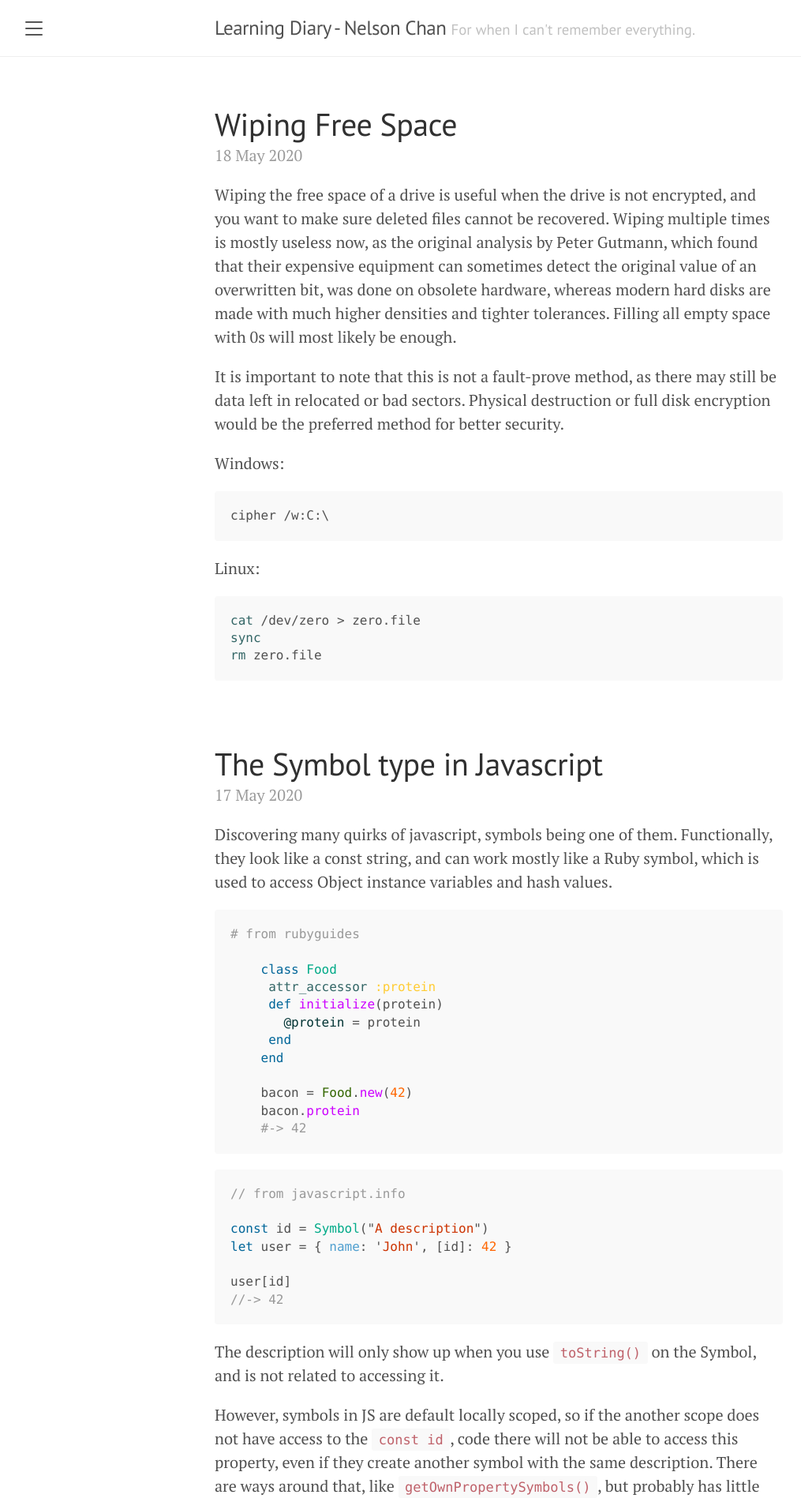
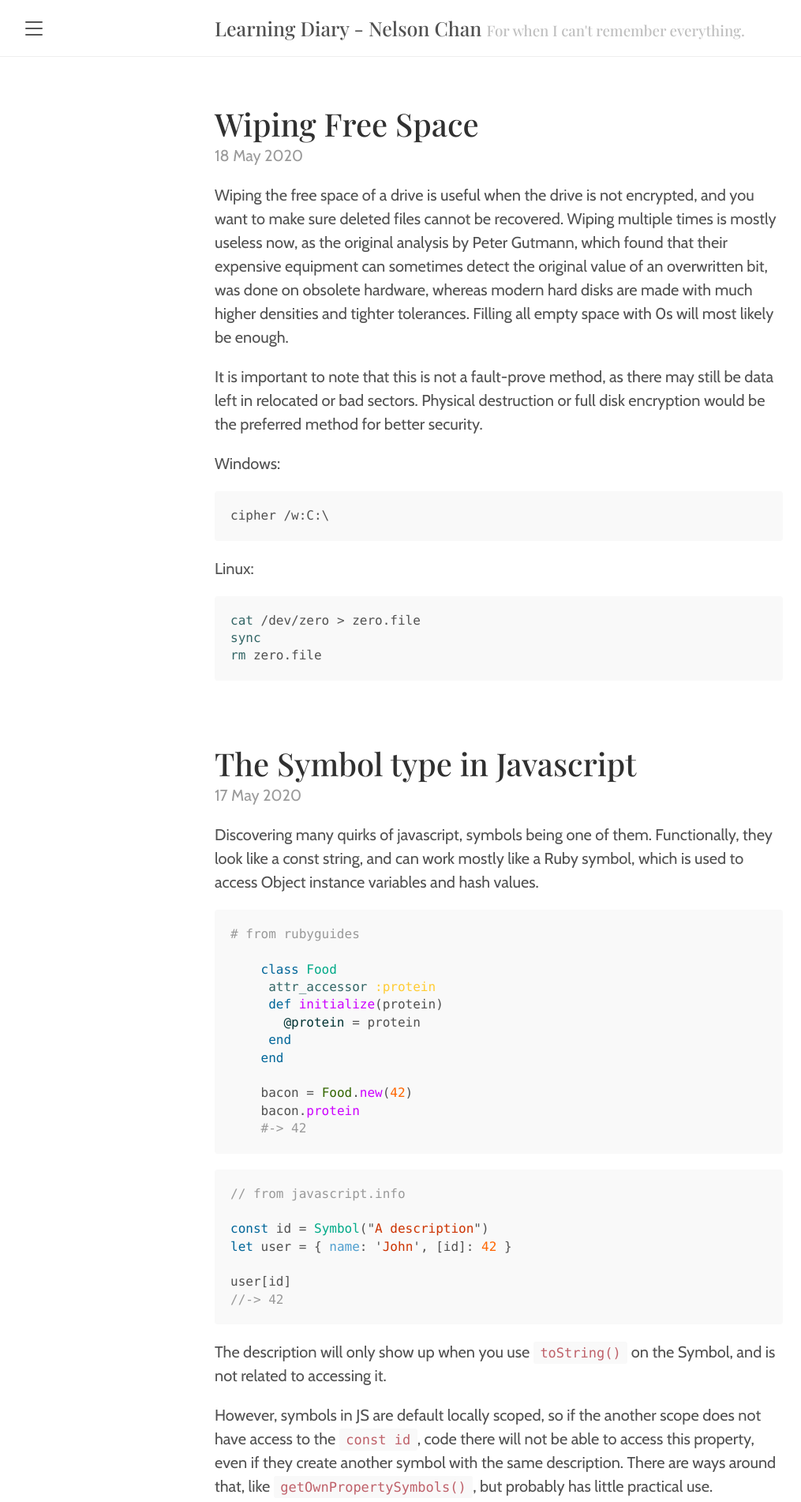
Before and after one commit to chakflying/learning-diary, a Jekyll site: the page built from index.html, in a window 1280 px wide. Shown: the top 1902 px of the page at 79% size, without its empty margins (8-1023 px from the left). Built offline with Jekyll 4.4.1, drawn with Linux system fonts in a browser that asks for light colours; the list of posts is cut into pages by our own code.

Commit message:
Styling changes

```diff
--- a/_includes/head.html
+++ b/_includes/head.html
@@ -19,7 +19,7 @@
   <link rel="stylesheet" href="{{ '/public/css/poole.css' | absolute_url }}">
   <link rel="stylesheet" href="{{ '/public/css/syntax.css' | absolute_url }}">
   <link rel="stylesheet" href="{{ '/public/css/lanyon.css' | absolute_url }}">
-  <link rel="stylesheet" href="https://fonts.googleapis.com/css?family=PT+Serif:400,400italic,700%7CPT+Sans:400">
+  <link href="https://fonts.googleapis.com/css2?family=Cabin&family=Playfair+Display:wght@500&display=swap" rel="stylesheet">
 
   <link rel="shortcut icon" href="{{ '/public/favicon.ico' | absolute_url }}">
 
--- a/public/css/lanyon.css
+++ b/public/css/lanyon.css
@@ -41,14 +41,14 @@ body {
 }
 
 html {
-  font-family: "PT Serif", Georgia, "Times New Roman", serif;
+  font-family: "Cabin", Georgia, "Times New Roman", sans-serif;
 }
 
 h1, h2, h3, h4, h5, h6 {
-  font-family: "PT Sans", Helvetica, Arial, sans-serif;
-  font-weight: 400;
+  font-family: "Playfair Display", Helvetica, Arial, serif;
+  font-weight: 500;
   color: #313131;
-  letter-spacing: -.025rem;
+  /* letter-spacing: -.025rem; */
 }
 
 
```
